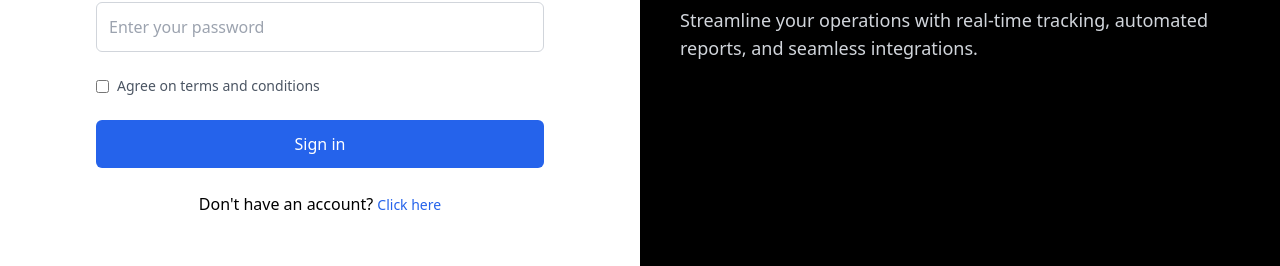
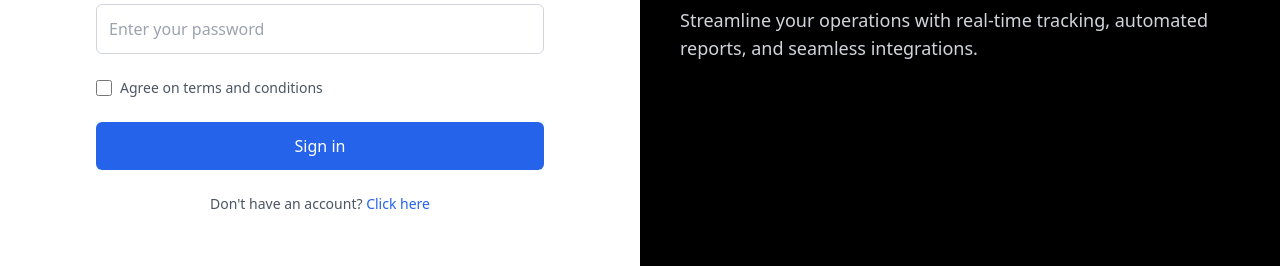
Before and after one commit to AKASHMITTAL2004/Inventory-Management-System, a React (Create React App) app in the folder frontend/: page /LoginPage in a window 1280 px wide. Shown: the part 402-668 px from the top of the page. Built offline with nearby package versions, Linux system fonts and the light colour scheme; no server answers.

Commit message:
Update LoginPage.jsx

```diff
--- a/frontend/src/pages/LoginPage.jsx
+++ b/frontend/src/pages/LoginPage.jsx
@@ -1,19 +1,21 @@
-import React, { useEffect } from 'react';
+import React from 'react';
 import { Link, useNavigate } from 'react-router-dom';
 import { useForm } from "react-hook-form";
 import { yupResolver } from "@hookform/resolvers/yup";
 import { useDispatch, useSelector } from "react-redux";
 import * as yup from "yup";
 import { login } from '../features/authSlice';
-import homeImage from '../images/welcomeimage.webp'
 
 function LoginPage() {
-  const { Authuser, isUserLogin } = useSelector((state) => state.auth);
+  const { isUserLogin } = useSelector((state) => state.auth);
   const dispatch = useDispatch();
-const navigator=useNavigate()
+  const navigate = useNavigate();
+
+  // Yup validation schema including terms checkbox
   const schema = yup.object().shape({
     email: yup.string().email("Invalid email").required("Email is required"),
     password: yup.string().min(6, "Password must be at least 6 characters").required("Password is required"),
+    agreeTerms: yup.boolean().oneOf([true], "You must agree to the terms and conditions"),
   });
 
   const {
@@ -22,40 +24,33 @@ const navigator=useNavigate()
     formState: { errors },
   } = useForm({
     resolver: yupResolver(schema),
+    defaultValues: {
+      agreeTerms: false
+    }
   });
 
-  const onSubmit = (data) => {
-    console.log("Form Submitted:", data);
-    dispatch(login(data))
-    .then(()=>{
+  const onSubmit = async (data) => {
+    try {
+      // 🟢 FIX 1: unwrap() use karke direct fresh API response object fetch karein
+      const result = await dispatch(login({ email: data.email, password: data.password })).unwrap();
 
-      navigator('/ManagerDashboard')
-      if(Authuser.user.role==="staff"){
-        navigator('/StaffDashboard')
+      // 🟢 FIX 2: Safe role checking
+      const role = result?.user?.role || result?.savedUser?.role;
+
+      if (role === "staff") {
+        navigate('/StaffDashboard');
+      } else if (role === "admin") {
+        navigate('/AdminDashboard');
+      } else {
+        navigate('/ManagerDashboard');
       }
-      else if(Authuser.user.role=="admin"){
-        navigator('/AdminDashboard')
-      }
-      else{
-        navigator('/ManagerDashboard')
-      }
-
-
-    })
-    .catch((error) => {
-
+    } catch (error) {
       console.error("Error in Login:", error);
-    });
+    }
   };
 
-  useEffect(() => {
-    if (Authuser) {
-
-    }
-  }, [Authuser]);
-
   return (
-    <div className="min-h-screen bg-base-100 flex bg-gray-50 min-h-screen">
+    <div className="min-h-screen bg-gray-50 flex">
       <div className="w-full sm:w-1/2 p-6 flex items-center justify-center bg-white shadow-lg rounded-xl">
         <div className="max-w-md w-full">
           <div className="text-center mb-8">
@@ -64,6 +59,7 @@ const navigator=useNavigate()
           </div>
 
           <form onSubmit={handleSubmit(onSubmit)}>
+            {/* Email Field */}
             <div className="mb-6">
               <label className="block text-gray-700 text-sm font-medium mb-2">Email</label>
               <input
@@ -72,9 +68,10 @@ const navigator=useNavigate()
                 className="w-full p-3 border border-gray-300 rounded-md focus:outline-none focus:ring-2 focus:ring-blue-500"
                 placeholder="you@example.com"
               />
-              {errors.email && <p className="text-red-500">{errors.email.message}</p>}
+              {errors.email && <p className="text-red-500 text-sm mt-1">{errors.email.message}</p>}
             </div>
 
+            {/* Password Field */}
             <div className="mb-6">
               <label className="block text-gray-700 text-sm font-medium mb-2">Password</label>
               <input
@@ -83,32 +80,48 @@ const navigator=useNavigate()
                 className="w-full p-3 border border-gray-300 rounded-md focus:outline-none focus:ring-2 focus:ring-blue-500"
                 placeholder="Enter your password"
               />
-              {errors.password && <p className="text-red-500">{errors.password.message}</p>}
+              {errors.password && <p className="text-red-500 text-sm mt-1">{errors.password.message}</p>}
             </div>
 
-            <div className="flex items-center mb-6">
-              <input type="checkbox" id="2fa" className="mr-2" />
-              <label htmlFor="2fa" className="text-gray-600 text-sm">Agree on terms and conditions</label>
+            {/* Terms & Conditions Checkbox */}
+            <div className="mb-6">
+              <div className="flex items-center">
+                <input
+                  type="checkbox"
+                  id="agreeTerms"
+                  {...register("agreeTerms")}
+                  className="mr-2 h-4 w-4 text-blue-600 focus:ring-blue-500 border-gray-300 rounded"
+                />
+                <label htmlFor="agreeTerms" className="text-gray-600 text-sm">Agree on terms and conditions</label>
+              </div>
+              {errors.agreeTerms && <p className="text-red-500 text-sm mt-1">{errors.agreeTerms.message}</p>}
             </div>
 
+            {/* Submit Button */}
             <button
               type="submit"
-              className="w-full bg-blue-600 text-white p-3 rounded-md hover:bg-blue-700 transition duration-300"
+              disabled={isUserLogin}
+              className="w-full bg-blue-600 text-white p-3 rounded-md hover:bg-blue-700 transition duration-300 disabled:bg-blue-300"
             >
-              Sign in
+              {isUserLogin ? "Signing in..." : "Sign in"}
             </button>
           </form>
 
           <div className="text-center mt-6">
-            <p>Don't have an account? <Link to='/SignupPage' className="text-blue-600 text-sm hover:underline">Click here</Link></p>
+            <p className="text-sm text-gray-600">
+              Don't have an account?{" "}
+              <Link to='/SignupPage' className="text-blue-600 hover:underline font-medium">Click here</Link>
+            </p>
           </div>
         </div>
       </div>
 
-      <div className="w-full sm:w-1/2 p-10  bg-black text-white flex flex-col justify-center rounded-r-xl">
+      {/* Right Side Branding Banner */}
+      <div className="w-full sm:w-1/2 p-10 bg-black text-white flex flex-col justify-center rounded-r-xl">
         <h2 className="font-bold mb-4 text-4xl">Efficient Inventory Management</h2>
-        <p className="mb-6 text-lg font-medium text-gray-300">Streamline your operations with real-time tracking, automated reports, and seamless integrations.</p>
-
+        <p className="mb-6 text-lg font-medium text-gray-300">
+          Streamline your operations with real-time tracking, automated reports, and seamless integrations.
+        </p>
       </div>
     </div>
   );
```
